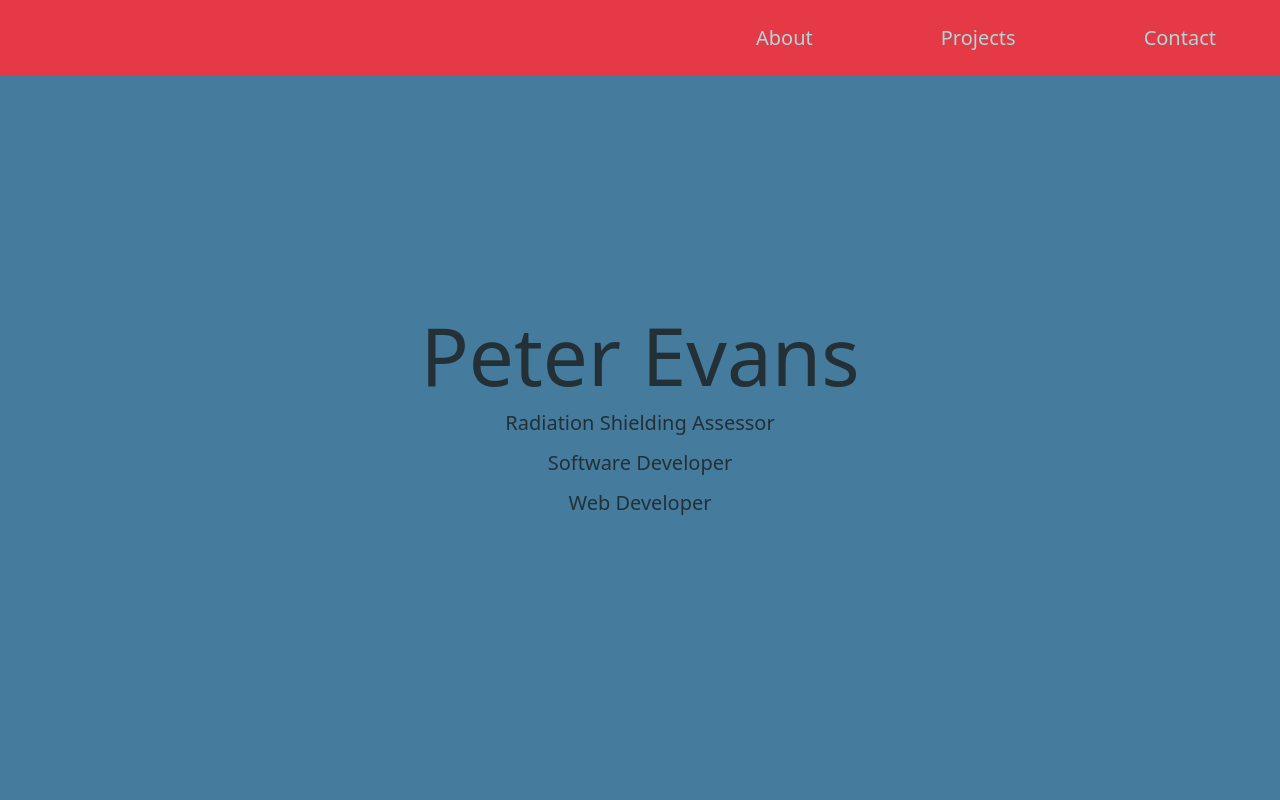
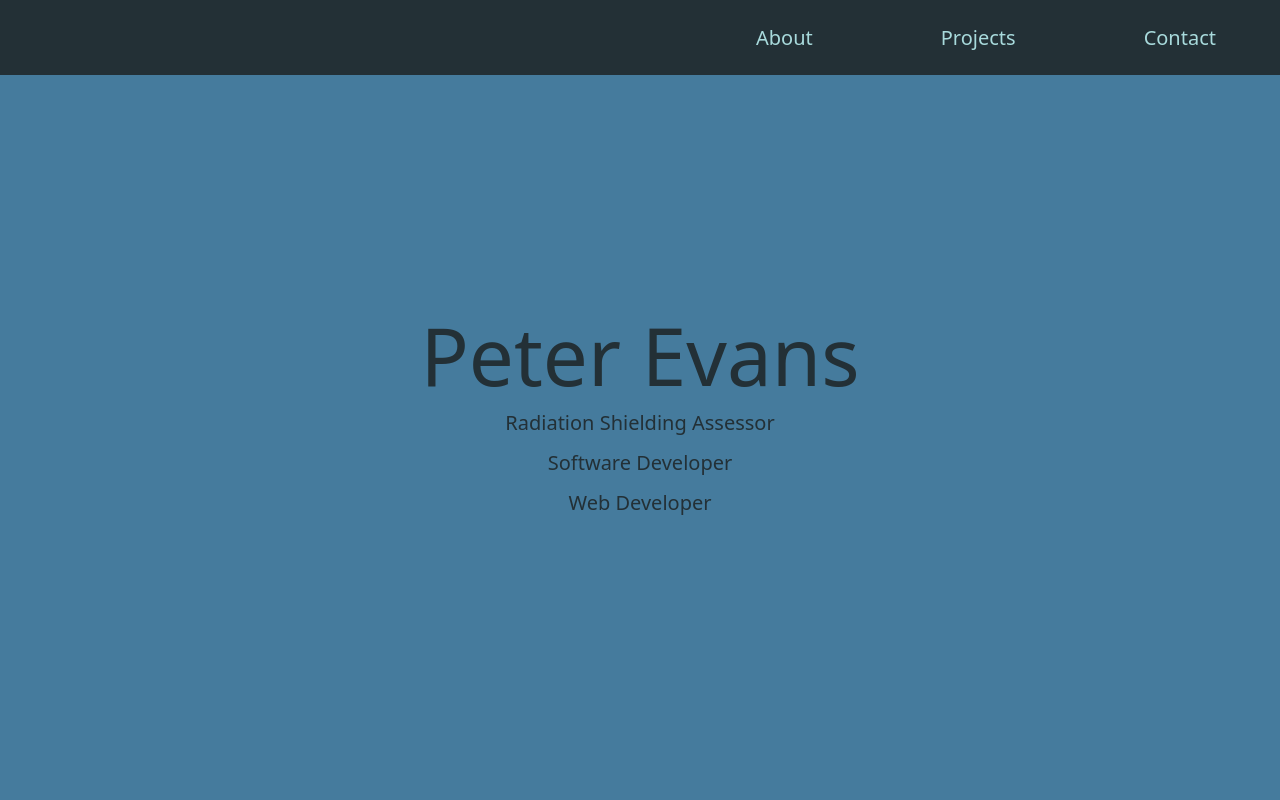
Before and after one commit to Quargle/Portfolio, a Svelte app: page / in a window 1280 px wide. Shown: the top 800 px of the page. Built offline with nearby package versions, Linux system fonts and the light colour scheme.

Commit message:
Changed vnavbar colour

```diff
--- a/src/Navbar.svelte
+++ b/src/Navbar.svelte
@@ -12,7 +12,7 @@
     top: 0;
     width: 100%;
     right: 0;
-    background-color: var(--color-4);
+    background-color: var(--color-1);
     min-height: 75px;
     display: flex;
     flex-direction: row;
```
Also changed, not shown: public/build/bundle.css, public/build/bundle.js, 1 other file (tests, documents, lock files or other folders).
